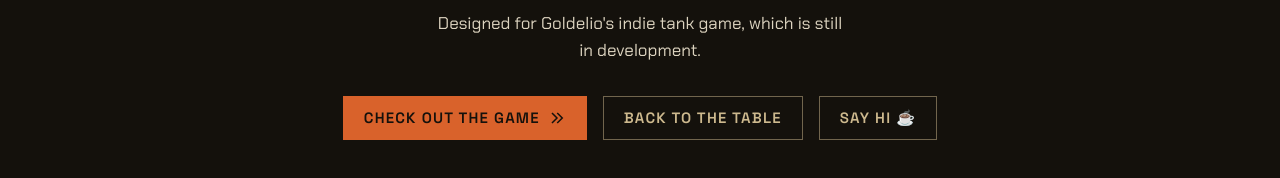
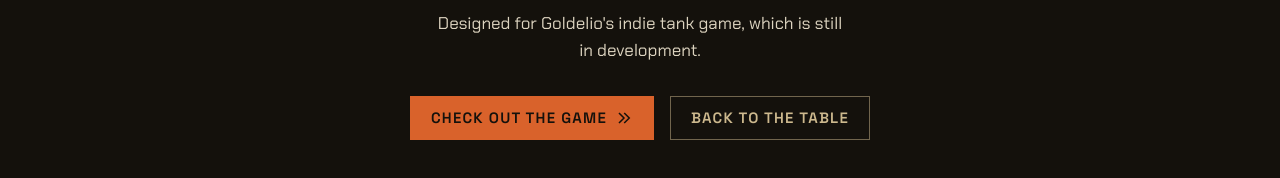
Before and after one commit to DimahBA/dimahba.github.io, a plain HTML site: page project-operation-serval.html in a window 1280 px wide. Shown: the part 3368-3546 px from the top of the page. Drawn offline with nearby package versions, Linux system fonts and the light colour scheme.

Commit message:
Operation Serval: drop the Say hi button from the footer
Co-Authored-By: Claude Opus 5.5 <noreply@anthropic.com>

```diff
--- a/project-operation-serval.html
+++ b/project-operation-serval.html
@@ -518,7 +518,6 @@
             </svg>
           </a>
           <a class="btn" href="index.html#work">Back to the table</a>
-          <a class="btn" href="index.html#hello">Say hi ☕</a>
         </div>
       </div>
     </footer>
```
